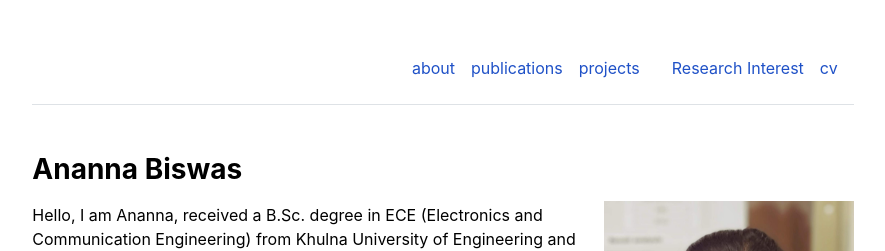
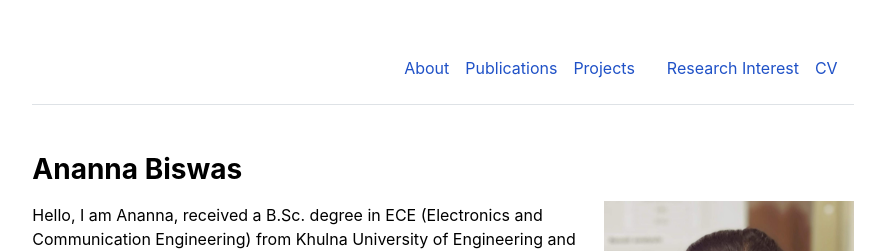
Before and after one commit to Anannabiswas/anannabiswas.github.io, a Jekyll site: the page built from index.md, in a window 1280 px wide. Shown: the top 251 px of the page, without its empty margins (197-1082 px from the left). Built offline with Jekyll 4.4.1, drawn with Linux system fonts in a browser that asks for light colours.

```diff
--- a/_data/settings.yml
+++ b/_data/settings.yml
@@ -1,11 +1,11 @@
 menu:
 - #{name: 'people', url: '/people'}
-- {name: 'about', url: ''}
-- {name: 'publications', url: '/publications'}
-- {name: 'projects', url: '/projects'}
+- {name: 'About', url: ''}
+- {name: 'Publications', url: '/publications'}
+- {name: 'Projects', url: '/projects'}
 - #{name: 'courses', url: '/courses'}
 - {name: 'Research Interest', url: '/Research Interest'}
-- {name: 'cv', url: '/assets/cv/Ananna_CV.pdf'}
+- {name: 'CV', url: '/assets/cv/Ananna_CV.pdf'}
 
 
 
```
